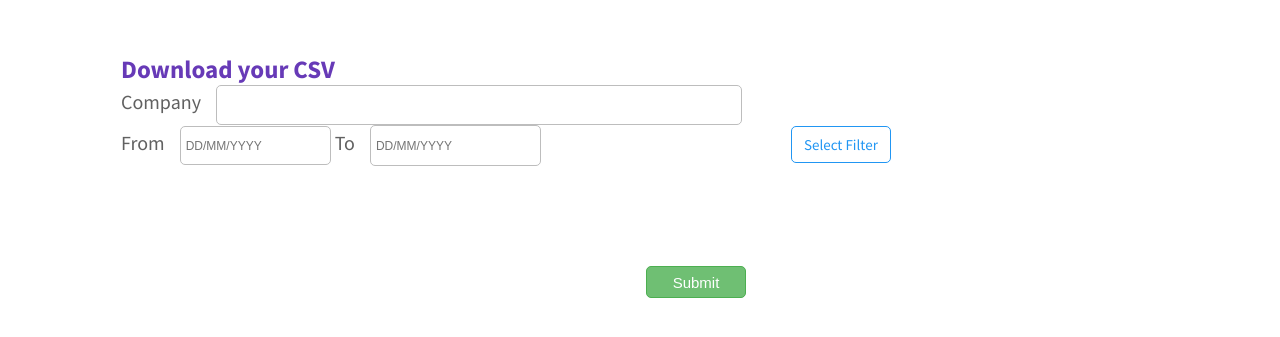
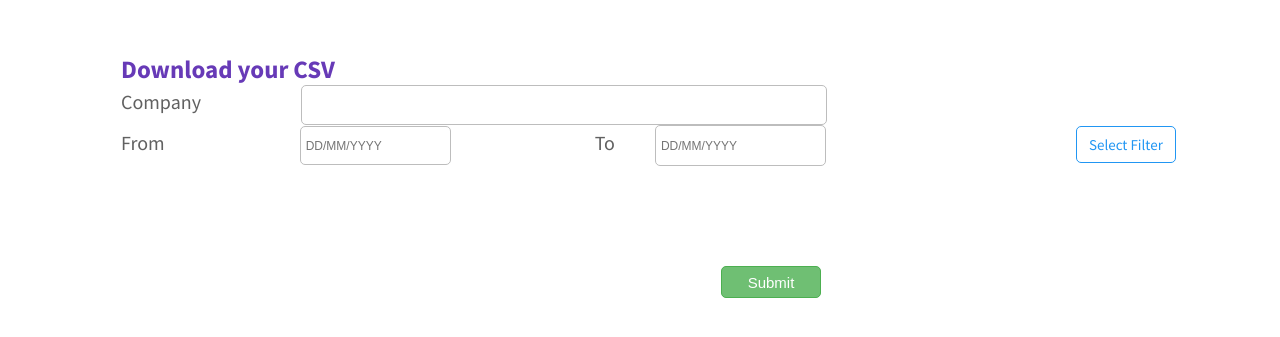
Before and after one commit to vartika06/psh, a React (Create React App) app: page / in a window 1280 px wide. Shown: the part 153-490 px from the top of the page. Built offline with nearby package versions, Linux system fonts and the light colour scheme.

Commit message:
day1 third commit

```diff
--- a/src/App.css
+++ b/src/App.css
@@ -45,14 +45,12 @@
   background: rgba(76, 175, 80, 0.8);
   border: 1px solid #4caf50;
   border-radius: 5px;
-  margin-left: 525px;
+  margin-left: 600px;
   margin-top: 100px;
 }
 
 .field input {
   margin-left: 15px;
-  width: 526px;
-  height: 40px;
   color: #000000;
   font-size: 12px;
   font-weight: normal;
@@ -80,3 +78,7 @@
   border-radius: 5px;
   margin-left: 250px;
 }
+
+.content {
+  padding-top: 200px;
+}
--- a/src/Components/MyForm.js
+++ b/src/Components/MyForm.js
@@ -15,7 +15,12 @@ const MyForm = props => {
         >
           <div className="field">
             <label htmlFor="company">Company</label>
-            <input type="text" name="company" id="company" />
+            <input
+              type="text"
+              name="company"
+              id="company"
+              style={{ marginLeft: "100px", width: "526px", height: "40px" }}
+            />
           </div>
           <div className="field" style={{ display: "inline" }}>
             <label htmlFor="from">From</label>
@@ -24,15 +29,22 @@ const MyForm = props => {
               id="from"
               name="from"
               placeholder="DD/MM/YYYY"
-              style={{ width: "151px", height: "39px" }}
+              style={{
+                width: "151px",
+                height: "39px",
+                marginLeft: "135px"
+              }}
             />
-            <label htmlFor="to"> To</label>
+            <label htmlFor="to" style={{ marginLeft: "140px" }}>
+              {" "}
+              To
+            </label>
             <input
               type="text"
               id="to"
               name="to"
               placeholder="DD/MM/YYYY"
-              style={{ width: "171px", height: "41px" }}
+              style={{ width: "171px", height: "41px", marginLeft: "40px" }}
             />
           </div>
         </div>
```
